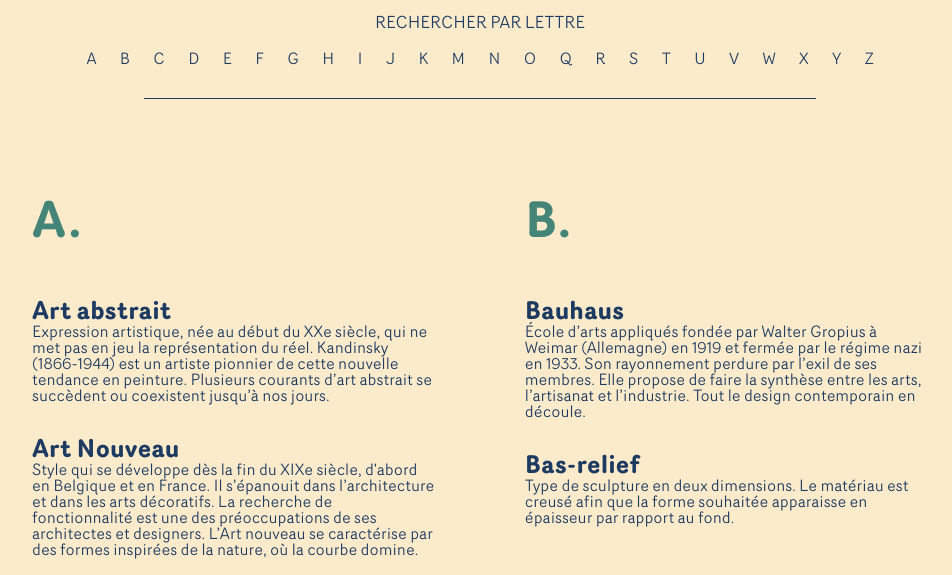
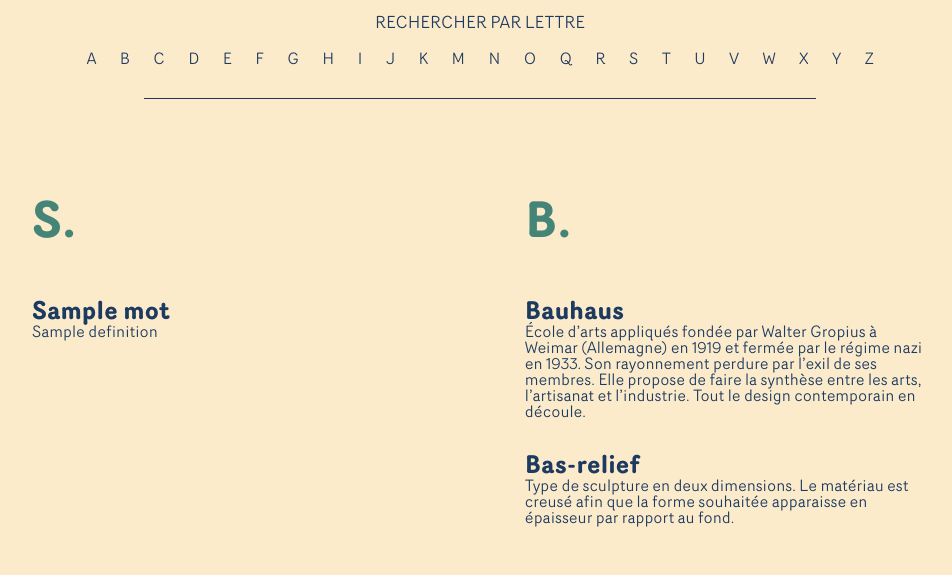
Before and after one commit to emilielaura-accipe/projetnovart, a Symfony app: template templates/glossaire/index.html.twig in a window 1280 px wide. Shown: the part 329-904 px from the top of the page, without its empty margins (160-1112 px from the left). After the commit the page ends 856 px from the top, so only its background shows below. Run offline with Twig, Linux system fonts and the light colour scheme; the template is opened without the code that fills it: most values are stand-ins (such as "Sample title", 1, 10 or a date in 2020); some libraries are stand-ins or nearby versions.

Commit message:
avancement glossaire

```diff
--- a/src/Controller/GlossaireController.php
+++ b/src/Controller/GlossaireController.php
@@ -2,6 +2,7 @@
 
 namespace App\Controller;
 
+use App\Entity\Glossaire;
 use Symfony\Bundle\FrameworkBundle\Controller\AbstractController;
 use Symfony\Component\HttpFoundation\Response;
 use Symfony\Component\Routing\Annotation\Route;
@@ -13,8 +14,9 @@ class GlossaireController extends AbstractController
      */
     public function index(): Response
     {
+        $glossaire = $this->getDoctrine()->getRepository(Glossaire::class)->findAll();
+
         return $this->render('glossaire/index.html.twig', [
-            'controller_name' => 'GlossaireController',
-        ]);
+            'glossaires' => $glossaire]);
     }
 }
--- a/src/Entity/Glossaire.php
+++ b/src/Entity/Glossaire.php
@@ -27,6 +27,7 @@ class Glossaire
      */
     private $definition;
 
+
     public function getId(): ?int
     {
         return $this->id;
@@ -55,4 +56,5 @@ class Glossaire
 
         return $this;
     }
+
 }
--- a/templates/glossaire/index.html.twig
+++ b/templates/glossaire/index.html.twig
@@ -47,17 +47,21 @@
         <div id="blocDef">
 
             <div class="textAnim">
-                <h3>A.</h3>
 
+            {% for glossaire in glossaires %}
+                {% set letter = glossaire.mot|first|upper %}
+                <h3>{{ letter }}.</h3>
+
+                {% for alpha in glossaires %}
+                {% if letter == alpha.mot|first|upper %}
                 <div class="defGlo">
-                    <h4>Art abstrait</h4>
-                    <p>Expression artistique, née au début du XXe siècle, qui ne met pas en jeu la représentation du réel. Kandinsky (1866-1944) est un artiste pionnier de cette nouvelle tendance en peinture. Plusieurs courants d’art abstrait se succèdent ou coexistent jusqu’à nos jours.</p>
+                    <h4>{{ alpha.mot }}</h4>
+                    <p>{{ alpha.definition }}</p>
                 </div>
+                {% endif %}
+                {% endfor %}
 
-                <div class="defGlo">
-                <h4>Art Nouveau</h4>
-                    <p>Style qui se développe dès la fin du XIXe siècle, d'abord en Belgique et en France. Il s’épanouit dans l’architecture et dans les arts décoratifs. La recherche de fonctionnalité est une des préoccupations de ses architectes et designers. L’Art nouveau se caractérise par des formes inspirées de la nature, où la courbe domine.</p>
-                </div>
+            {% endfor %}
 
             </div>
 
```
Also changed, not shown: migrations/Version20210518125854.php (added, +33 -0 lines), migrations/Version20210518130259.php (added, +33 -0 lines).
